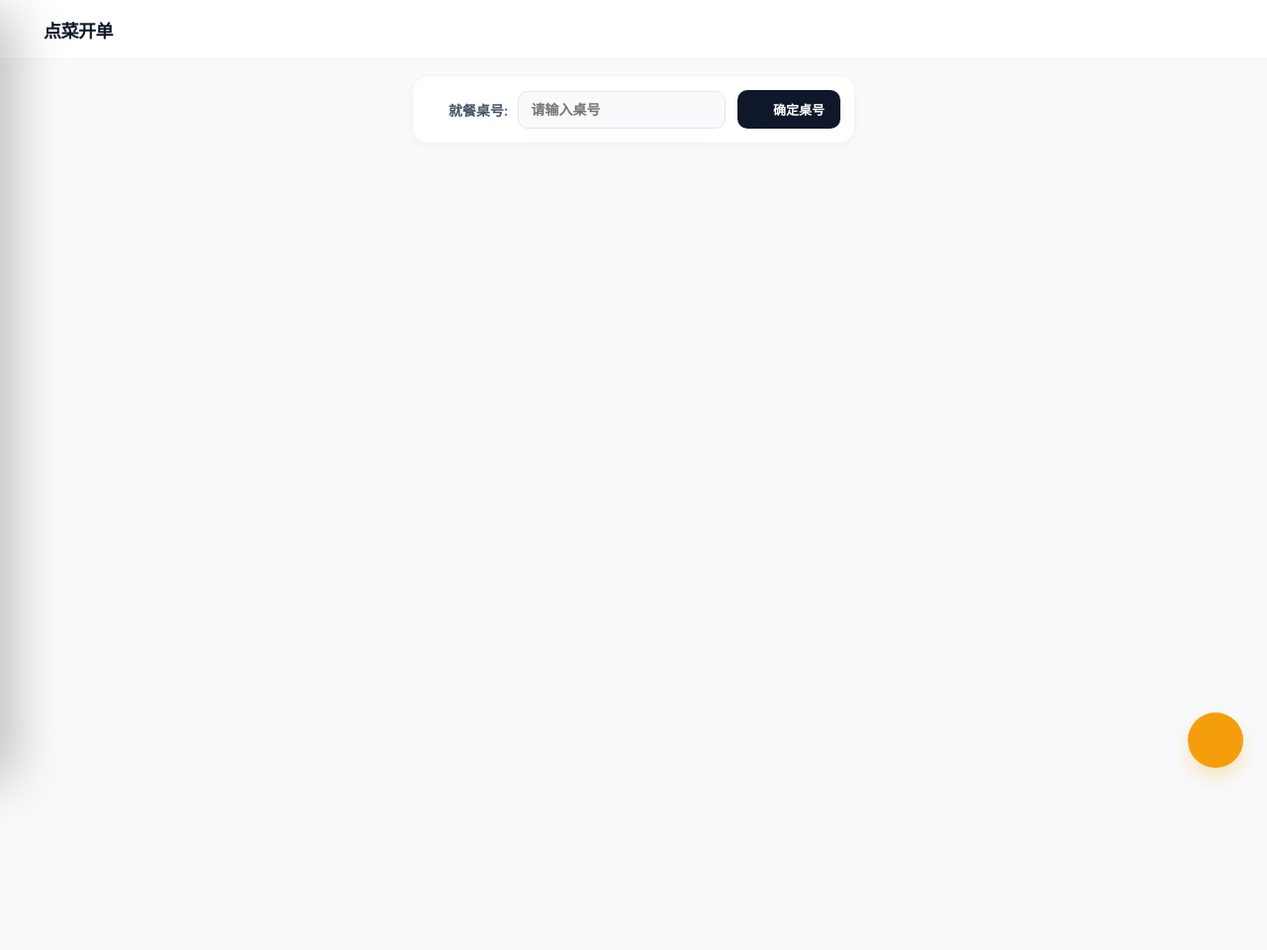
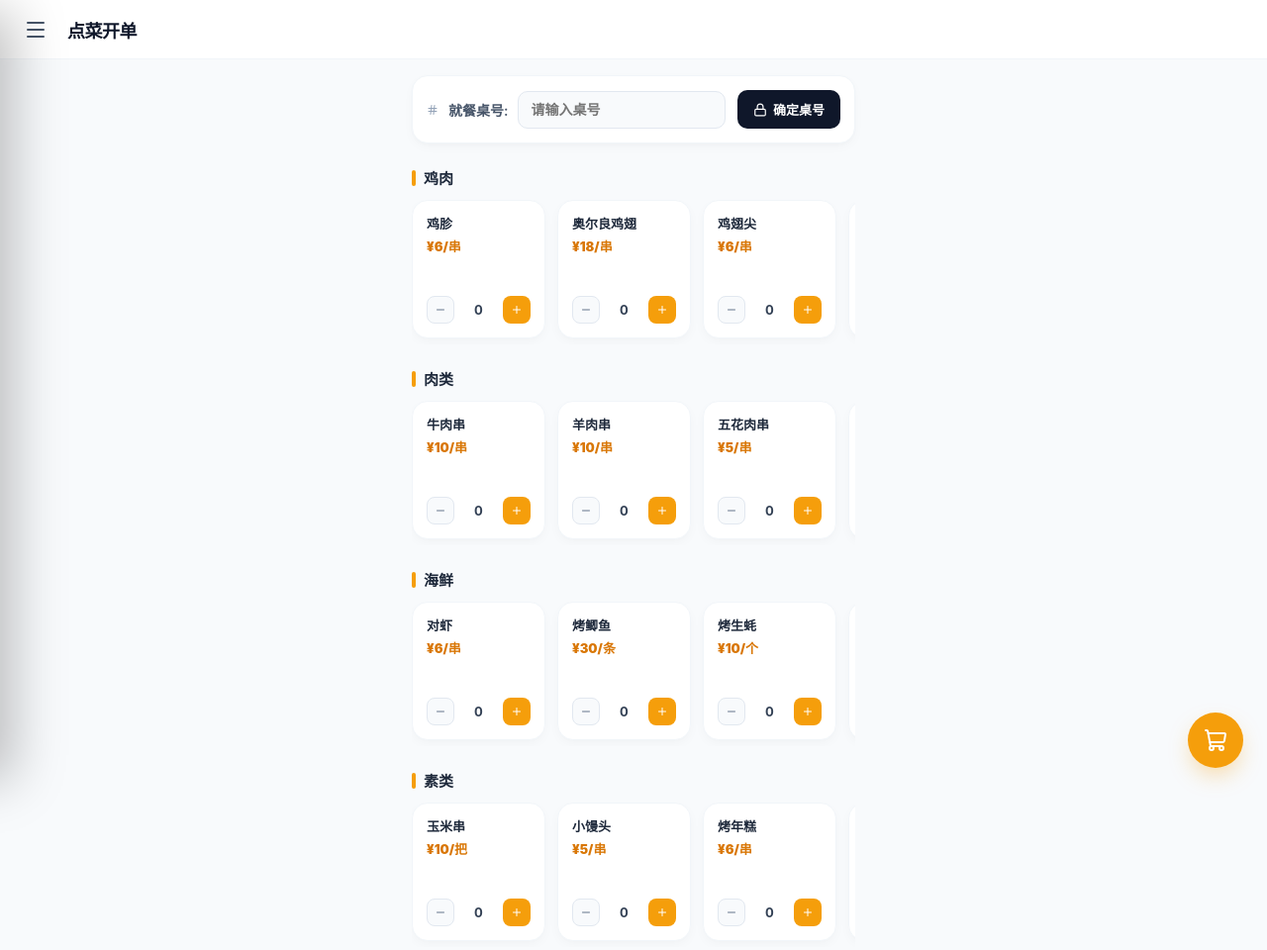
Before and after one commit to MansonLuo/order-system, a plain HTML site: page index.html in a window 1280 px wide. Shown: the top 960 px of the page at 99% size. Before the commit the page ends 800 px from the top, so only its background shows below. Drawn offline with nearby package versions, Linux system fonts and the light colour scheme.

Commit message:
修正数据

```diff
--- a/index.html
+++ b/index.html
@@ -1067,9 +1067,9 @@
            {
                 category: "鸡肉",
                 items: [
-                    { id: "ji1", name: "鸡胗", price: 6, unit: "串" },
-                    { id: "ji2", name: "奥尔良鸡翅", price: 18, unit: "串" },
-                    { id: "ji3", name: "鸡翅尖", price: 6, unit: "串" },
+                    { id: "ji1",name: "鸡胗", price: 6,unit: "串" },
+                    { id: "ji2", name: "奥尔良鸡翅", price: 18,unit: "串" },
+                    { id: "ji3", name: "鸡翅尖", price: 6,unit: "串" },
                     { id:"ji4", name:"鸡肉小串",price:15,unit:"把"},
                 ]
             },
@@ -1078,7 +1078,7 @@
                 items: [
                     { id: "rou1", name: "牛肉串", price: 10, unit: "串" },
                     { id: "rou2", name: "羊肉串", price: 10, unit: "串" },
-                    { id: "rou3", name: "五花肉串", price: 5, unit: "串" }，
+                    { id: "rou3", name: "五花肉串", price: 5, unit: "串" },
                     {id:"rou4", name:"烤肉肠",price:6,unit:"根"},
                     {id:"rou5", name:"鸡烤火腿肠",price:5,unit:"根"},
                     {id:"rou6", name:"骨肉相连",price:8,unit:"串"},
@@ -1091,7 +1091,7 @@
                     { id: "sea1", name: "对虾", price: 6, unit: "串" },
                     { id: "sea2", name: "烤鲫鱼", price:
 30, unit: "条" },
-                    { id: "sea3", name: "烤生蚝", price: 10, unit: "个" }，
+                    { id: "sea3", name: "烤生蚝", price: 10, unit: "个" },
                     {id:"sea4", name:"锡纸花甲粉",price:25,unit:"份"},
                 ]
             },
@@ -1100,7 +1100,7 @@
                 items: [
                     { id: "su1", name: "玉米串", price: 10, unit: "把" },
                     { id: "su2", name: "小馒头", price: 5, unit: "串" },
-                    { id: "su3", name: "烤年糕", price: 6, unit: "串" }，
+                    { id: "su3", name: "烤年糕", price: 6, unit: "串" },
                     {id:"su4", name:"土豆片",price:18,unit:"份"},
                     {id:"su5", name:"烤花菜",price:18,unit:"份"},
                     {id:"su6", name:"烤香菇",price:18,unit:"份"},
@@ -1115,7 +1115,7 @@
                 items: [
                     { id: "jiu1", name: "百威500ml", price: 12, unit: "瓶" },
                     { id: "jiu2", name: "扎啤", price: 88, unit: "扎" },
-                    { id: "jiu3", name: "扎啤", price: 18, unit: "杯" }，
+                    { id: "jiu3", name: "扎啤", price: 18, unit: "杯" },
                     {id:"jiu4", name:"冰条",price:10,unit:"根"},
                 ]
             },
@@ -1132,7 +1132,7 @@
                 items: [
                     { id: "yl1", name: "果汁", price: 10, unit: "杯" },
                     { id: "yl2", name: "椰子", price: 20, unit: "个" },
-                    { id: "yl3", name: "王老吉", price: 10, unit: "听" }，
+                    { id: "yl3", name: "王老吉", price: 10, unit: "听" },
                     {id:"yl4", name:"雪碧",price:10,unit:"听"},
                     {id:"yl5", name:"椰子汁",price:10,unit:"听"},
                     {id:"yl6", name:"可乐",price:10,unit:"听"},
@@ -1143,7 +1143,7 @@
                 items: [
                     { id: "cha1", name: "冰红茶", price: 10, unit: "瓶" },
                     { id: "cha2", name: "阿萨姆", price: 10, unit: "瓶" },
-                    { id: "cha3", name: "柠檬红茶", price: 10, unit: "瓶" }，
+                    { id: "cha3", name: "柠檬红茶", price: 10, unit: "瓶" },
                     {id:"cha4", name:"桃桃乌龙茶",price:10,unit:"瓶"},
                     {id:"cha5", name:"三得利乌龙茶",price:10,unit:"瓶"},
                     {id:"cha6", name:"东方树叶",price:10,unit:"瓶"},
```
